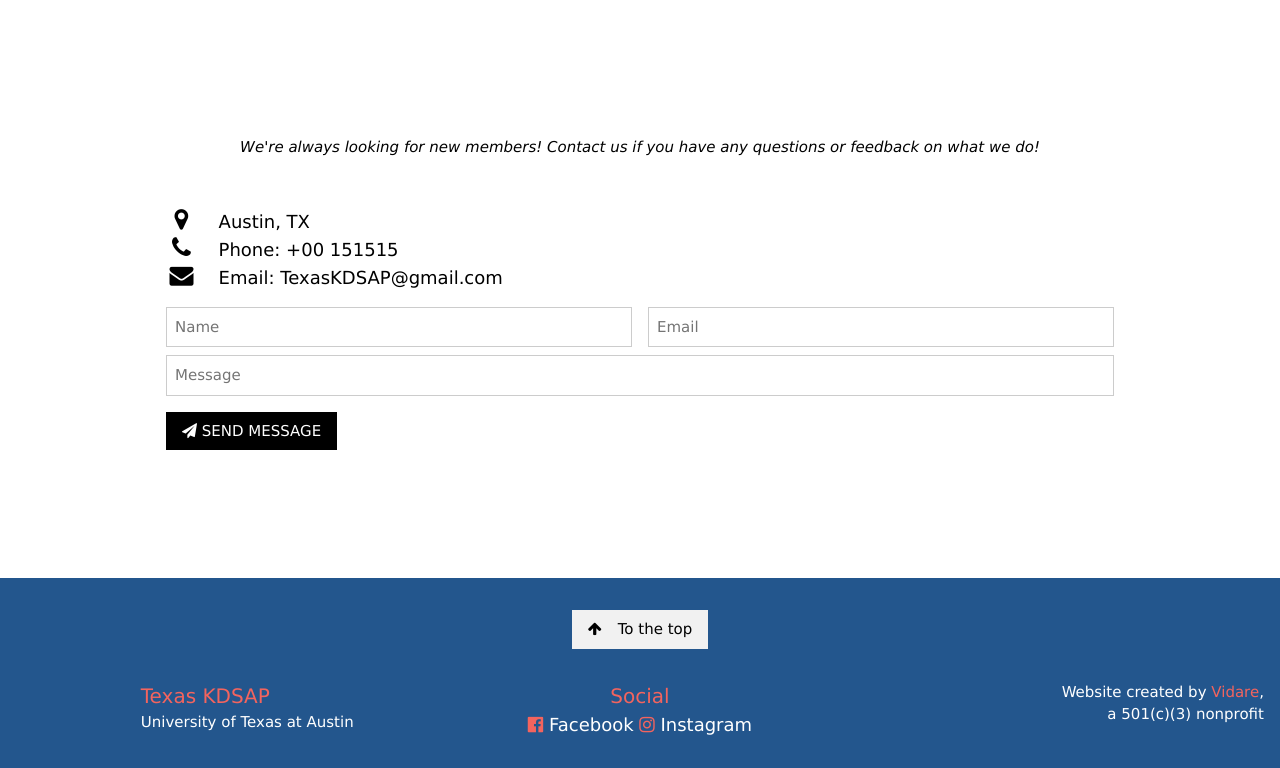
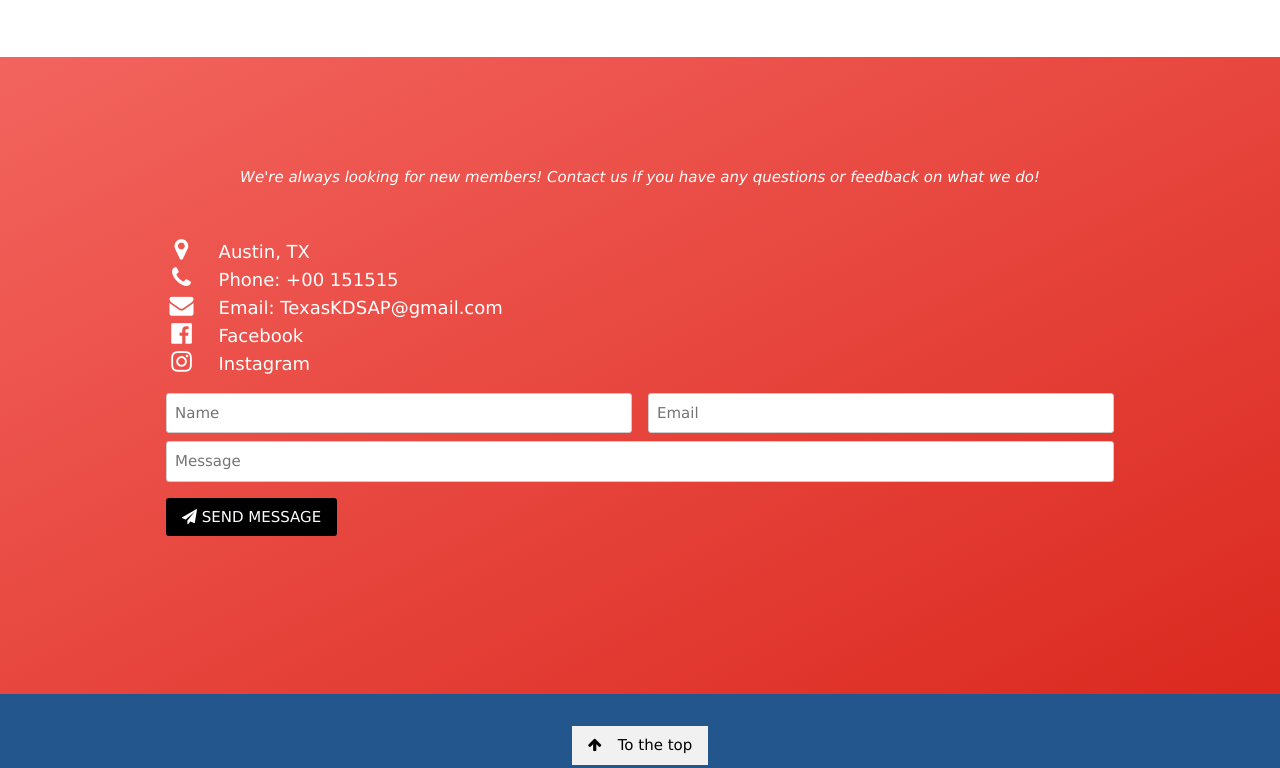
Before and after one commit to cdfritz7/KDSAPWebsite, a plain HTML site: page index.html in a window 1280 px wide. Shown: the part 2824-3592 px from the top of the page. Drawn offline with nearby package versions, Linux system fonts and the light colour scheme.

Commit message:
Updated the Contact section, put a background color, put border radius on inputs and buttons, added facebook and instagram for contact info

```diff
--- a/css/main.css
+++ b/css/main.css
@@ -195,7 +195,25 @@ a{
   font-size: 1.1rem;
   font-family: 'Signika', sans-serif;
 }
+/* contact section */
+.contact-container{
+  width: 100%;
+  padding-bottom: 2rem;
+  background:linear-gradient(to bottom right, rgb(243, 100, 94),rgb(219, 41, 31));
+  padding: 2rem;
+}
 
+.contact-text{
+  color:white;
+}
+.contact-input{
+  border-radius: 3px;
+}
+.contact-button{
+  border-radius: 3px;
+}
+
+/* footer section */
 .foot{
   background-color: #23568D;
 }
--- a/index.html
+++ b/index.html
@@ -199,35 +199,40 @@
 <div class="anchor" id="contact"></div>
 
 <!-- Container (Contact Section) -->
+<div class="contact-container">
 <div class="w3-content w3-container w3-padding-64">
-  <p class="w3-center">
+  <p class="w3-center contact-text">
     <em>
     We're always looking for new members! Contact us if you have any questions
     or feedback on what we do!
     </em>
   </p>
 
-  <div class="w3-row w3-padding-32 w3-section">
-    <div class="w3-large w3-margin-bottom">
+  <div class="w3-row w3-padding-32 w3-section contact-info-container">
+    <div class="w3-large w3-margin-bottom contact-text">
       <i class="fa fa-map-marker fa-fw w3-hover-text-black w3-xlarge w3-margin-right"></i> Austin, TX <br>
       <i class="fa fa-phone fa-fw w3-hover-text-black w3-xlarge w3-margin-right"></i> Phone: +00 151515<br>
       <i class="fa fa-envelope fa-fw w3-hover-text-black w3-xlarge w3-margin-right"></i> Email: TexasKDSAP@gmail.com<br>
+      <a href="http://www.facebook.com/groups/texaskdsap/"><i class="fa fa-facebook-official fa-fw w3-hover-text-black w3-xlarge w3-margin-right"></i> Facebook</a><br>
+      <a href="https://www.instagram.com/texaskdsap/"><i class="fa fa-instagram fa-fw w3-hover-text-black w3-xlarge w3-margin-right"></i> Instagram</a><br>
     </div>
     <form action="/action_page.php" target="_blank">
       <div class="w3-row-padding" style="margin:0 -16px 8px -16px">
         <div class="w3-half">
-          <input class="w3-input w3-border" type="text" placeholder="Name" required name="Name">
+          <input class="w3-input w3-border contact-input" type="text" placeholder="Name" required name="Name">
         </div>
         <div class="w3-half">
-          <input class="w3-input w3-border" type="text" placeholder="Email" required name="Email">
+          <input class="w3-input w3-border contact-input" type="text" placeholder="Email" required name="Email">
         </div>
       </div>
-      <input class="w3-input w3-border" type="text" placeholder="Message" required name="Message">
-      <button class="w3-button w3-black w3-left w3-section" type="submit">
+      <input class="w3-input w3-border contact-input" type="text" placeholder="Message" required name="Message">
+      <button class="w3-button w3-black w3-left w3-section contact-button" type="submit">
         <i class="fa fa-paper-plane"></i> SEND MESSAGE
       </button>
     </form>
   </div>
+</div>
+
 </div>
 
 <!-- Footer -->
```
